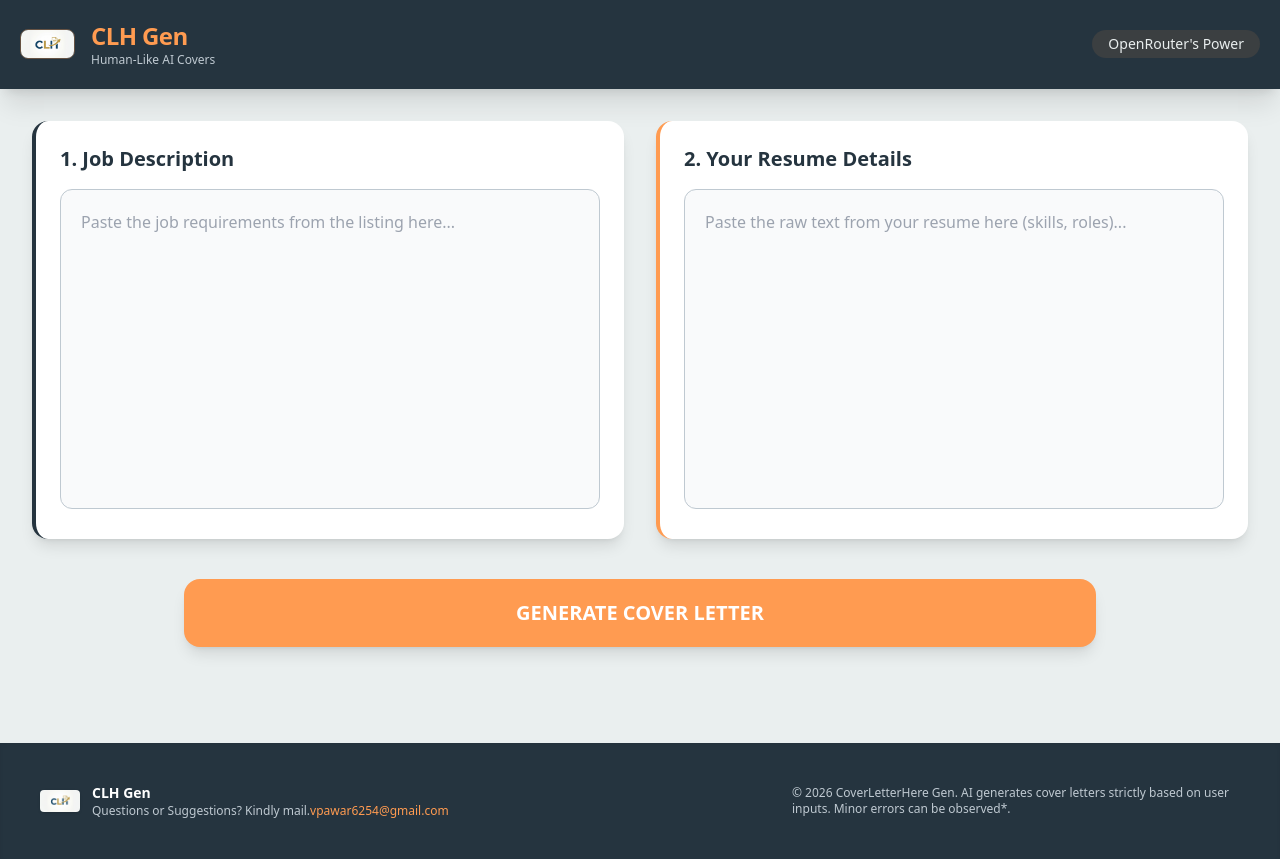
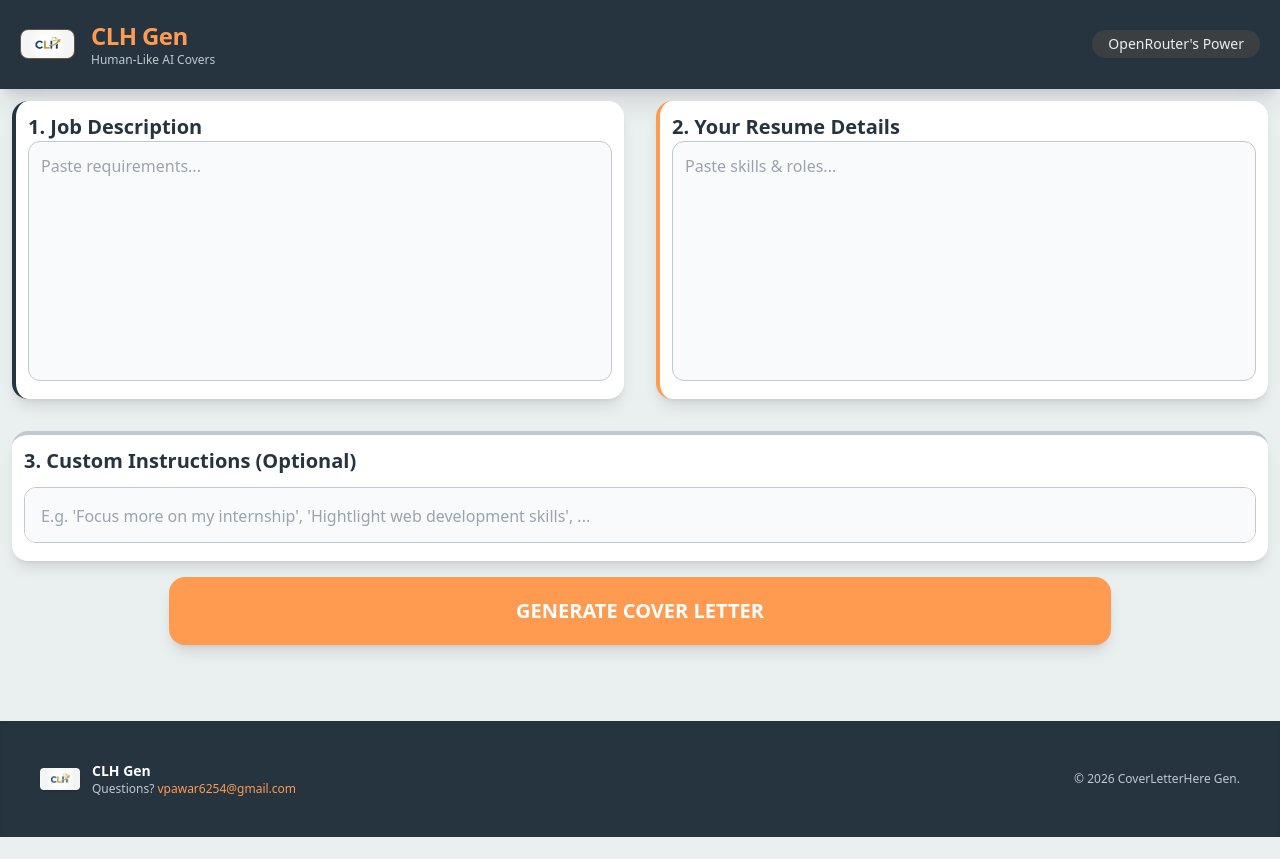
Before and after one commit to VishwajeetPawar08/CoverLetterHere, a Next.js app: page / in a window 1280 px wide. After the commit the page ends 837 px from the top, so only its background shows below. Built offline with nearby package versions, Linux system fonts and the light colour scheme.

Commit message:
added box to get user instructions. Added feature to download pdf of CL. adjusted layouts

```diff
--- a/app/api/generate/route.ts
+++ b/app/api/generate/route.ts
@@ -2,7 +2,7 @@
 
 export async function POST(req: Request) {
   try {
-    const { jd, resume } = await req.json();
+    const { jd, resume, instructions } = await req.json();
 
     const response = await fetch("https://openrouter.ai/api/v1/chat/completions", {
       method: "POST",
@@ -33,7 +33,7 @@
           },
           {
             role: "user",
-            content: `Target Job Description: ${jd}\n\nMy Resume Details: ${resume}`
+            content: `Target Job Description: ${jd}\n\nMy Resume Details: ${resume}. Follow below instructions strictly ${instructions}`
           }
         ]
       })
--- a/app/page.tsx
+++ b/app/page.tsx
@@ -1,17 +1,17 @@
 "use client";
 import { useState } from 'react';
 import Image from 'next/image';
+import jsPDF from 'jspdf'; // Import the PDF library
 
 export default function Home() {
   const [jd, setJd] = useState('');
   const [resume, setResume] = useState('');
+  const [instructions, setInstructions] = useState(''); // New State for instructions
   const [result, setResult] = useState('');
   const [loading, setLoading] = useState(false);
   const [error, setError] = useState('');
 
-  // The fixed function that connects the button to the backend API
   const generate = async () => {
-    // Basic validation to ensure both fields are filled
     if (!jd || !resume) {
       setError("Please paste both the Job Description and your Resume Details.");
       return;
@@ -25,7 +25,8 @@
       const res = await fetch('/api/generate', {
         method: 'POST',
         headers: { 'Content-Type': 'application/json' },
-        body: JSON.stringify({ jd, resume }),
+        // Pass instructions to your API
+        body: JSON.stringify({ jd, resume, instructions }),
       });
 
       if (!res.ok) {
@@ -36,11 +37,26 @@
       const data = await res.json();
       setResult(data.text);
     } catch (err: any) {
-      console.error("Fetch Error:", err);
-      setError(`Error: ${err.message}. Please check your console/logs.`);
+      setError(`Error: ${err.message}`);
     } finally {
       setLoading(false);
     }
+  };
+
+  // PDF Generation Logic
+  const downloadPDF = () => {
+    const doc = new jsPDF();
+    const margin = 20;
+    const width = 170; // Wrap text to page width
+
+    doc.setFont("helvetica", "normal");
+    doc.setFontSize(12);
+
+    // Split text to fit into the PDF page width
+    const splitText = doc.splitTextToSize(result, width);
+    doc.text(splitText, margin, 30);
+
+    doc.save("Cover_Letter.pdf");
   };
 
   return (
@@ -61,112 +77,92 @@
       </nav>
 
       {/* MAIN CONTENT AREA */}
-      <main className="flex-grow p-4 md:p-8 max-w-7xl mx-auto w-full">
+      <main className="flex-grow md:p-3 max-w-7xl mx-auto w-full">
 
         {/* INPUT CARDS GRID */}
-        <div className="grid md:grid-cols-2 gap-8 mb-10">
-
-          {/* Card 1: Job Description */}
-          <div className="bg-white p-6 rounded-2xl shadow-lg border-l-4 border-[#25343F]">
-            <label className="font-bold text-xl mb-4 block flex items-center gap-2">
-              <span className="text-[#25343F]">1. Job Description</span>
-            </label>
+        <div className="grid md:grid-cols-2 gap-8 mb-8">
+          <div className="bg-white p-3 rounded-2xl shadow-lg border-l-4 border-[#25343F]">
+            <label className="font-bold text-xl block text-[#25343F]">1. Job Description</label>
             <textarea
-              className="w-full h-80 p-5 rounded-xl border border-[#BFC9D1] focus:ring-2 focus:ring-[#FF9B51] focus:border-[#FF9B51] outline-none transition-all resize-none text-gray-700 bg-gray-50"
-              placeholder="Paste the job requirements from the listing here..."
+              className="w-full h-60 p-3 rounded-xl border border-[#BFC9D1] focus:ring-2 focus:ring-[#FF9B51] outline-none transition-all resize-none text-gray-700 bg-gray-50"
+              placeholder="Paste requirements..."
               value={jd}
               onChange={(e) => setJd(e.target.value)}
             />
           </div>
 
-          {/* Card 2: Resume */}
-          <div className="bg-white p-6 rounded-2xl shadow-lg border-l-4 border-[#FF9B51]">
-            <label className="font-bold text-xl mb-4 block flex items-center gap-2">
-              <span className="text-[#25343F]">2. Your Resume Details</span>
-            </label>
+          <div className="bg-white p-3 rounded-2xl shadow-lg border-l-4 border-[#FF9B51]">
+            <label className="font-bold text-xl block text-[#25343F]">2. Your Resume Details</label>
             <textarea
-              className="w-full h-80 p-5 rounded-xl border border-[#BFC9D1] focus:ring-2 focus:ring-[#FF9B51] focus:border-[#FF9B51] outline-none transition-all resize-none text-gray-700 bg-gray-50"
-              placeholder="Paste the raw text from your resume here (skills, roles)..."
+              className="w-full h-60 p-3 rounded-xl border border-[#BFC9D1] focus:ring-2 focus:ring-[#FF9B51] outline-none transition-all resize-none text-gray-700 bg-gray-50"
+              placeholder="Paste skills & roles..."
               value={resume}
               onChange={(e) => setResume(e.target.value)}
             />
           </div>
         </div>
 
-        {/* Action and Output Section */}
+        {/* 3. CUSTOM INSTRUCTIONS (FULL WIDTH) */}
+        <div className="w-full mb-4 bg-white p-3 rounded-2xl shadow-lg border-t-4 border-[#BFC9D1]">
+          <label className="font-bold text-xl mb-3 block text-[#25343F]">3. Custom Instructions (Optional)</label>
+          <textarea
+            className="w-full h-14 p-4 rounded-xl border border-[#BFC9D1] focus:ring-2 focus:ring-[#FF9B51] outline-none transition-all resize-none text-gray-700 bg-gray-50"
+            placeholder="E.g. 'Focus more on my internship', 'Hightlight web development skills', ..."
+            value={instructions}
+            onChange={(e) => setInstructions(e.target.value)}
+          />
+        </div>
+
         <div className="flex flex-col items-center">
-
           {error && <div className="text-red-600 bg-red-100 p-3 rounded-lg font-medium mb-4">{error}</div>}
 
           <button
             onClick={generate}
             disabled={loading}
-            className="w-full md:w-3/4 transform active:scale-95 bg-[#FF9B51] text-white font-extrabold py-5 rounded-2xl text-xl hover:bg-[#e08a46] transition-all duration-150 shadow-lg disabled:opacity-50 disabled:cursor-not-allowed flex items-center justify-center gap-3"
+            className="w-full md:w-3/4 transform active:scale-95 bg-[#FF9B51] text-white font-extrabold py-5 rounded-2xl text-xl hover:bg-[#e08a46] transition-all shadow-lg disabled:opacity-50"
           >
-            {loading ? (
-              <>
-                <div className="animate-spin rounded-full h-6 w-6 border-b-2 border-white"></div>
-                DRAFTING...
-              </>
-            ) : "GENERATE COVER LETTER"}
+            {loading ? "DRAFTING..." : "GENERATE COVER LETTER"}
           </button>
 
-          {/* GENERATION ANIMATION */}
-          {/* FULL SCREEN OVERLAY ANIMATION */}
+          {/* LOADER OVERLAY */}
           {loading && (
-            <div className="fixed inset-0 z-50 flex items-center justify-center bg-[#25343F]/80 backdrop-blur-sm transition-opacity">
-              <div className="bg-white p-10 rounded-3xl shadow-2xl flex flex-col items-center gap-6 border-b-8 border-[#FF9B51] animate-in zoom-in duration-300">
-
-                {/* The Paper Animation Container */}
-                <div className="w-20 h-24 border-4 border-[#25343F] relative rounded-lg overflow-hidden bg-gray-50 shadow-inner">
+            <div className="fixed inset-0 z-50 flex items-center justify-center bg-[#25343F]/80 backdrop-blur-sm">
+              <div className="bg-white p-10 rounded-3xl shadow-2xl flex flex-col items-center gap-6 border-b-8 border-[#FF9B51]">
+                <div className="w-20 h-24 border-4 border-[#25343F] relative rounded-lg overflow-hidden">
                   <div className="bg-[#FF9B51] w-full doc-animation absolute bottom-0"></div>
-
-                  {/* Decorative lines to look like text */}
-                  <div className="absolute top-4 left-4 right-4 h-1.5 bg-[#25343F]/10 rounded"></div>
-                  <div className="absolute top-8 left-4 right-4 h-1.5 bg-[#25343F]/10 rounded"></div>
-                  <div className="absolute top-12 left-4 right-4 h-1.5 bg-[#25343F]/10 rounded"></div>
-                  <div className="absolute top-16 left-4 right-8 h-1.5 bg-[#25343F]/10 rounded"></div>
                 </div>
-
-                <div className="text-center">
-                  <h3 className="text-[#25343F] text-2xl font-black tracking-tight">DRAFTING...</h3>
-                  <p className="text-[#25343F]/60 font-medium animate-pulse mt-2">
-                    Syncing JD with your experience
-                  </p>
-                </div>
-
-                {/* Small spinning sub-loader */}
-                <div className="flex gap-1">
-                  <div className="w-2 h-2 bg-[#FF9B51] rounded-full animate-bounce [animation-delay:-0.3s]"></div>
-                  <div className="w-2 h-2 bg-[#FF9B51] rounded-full animate-bounce [animation-delay:-0.15s]"></div>
-                  <div className="w-2 h-2 bg-[#FF9B51] rounded-full animate-bounce"></div>
-                </div>
+                <h3 className="text-[#25343F] text-2xl font-black">DRAFTING...</h3>
               </div>
             </div>
           )}
 
           {result && !loading && (
-            <div className="mt-12 w-full p-8 bg-white rounded-3xl shadow-2xl border-t-8 border-[#FF9B51] animate-in fade-in slide-in-from-bottom-4 duration-500">
-              <div className="flex justify-between items-center mb-6 pb-4 border-b border-[#BFC9D1]">
+            <div className="mt-12 w-full p-8 bg-white rounded-3xl shadow-2xl border-t-8 border-[#FF9B51]">
+              <div className="flex flex-col md:flex-row justify-between items-center gap-4 mb-6 pb-4 border-b border-[#BFC9D1]">
                 <h2 className="text-2xl font-bold text-[#25343F]">Your Human-Like Cover Letter</h2>
-                <button
-                  onClick={() => {
-                    navigator.clipboard.writeText(result);
-                    alert("Copied to clipboard!");
-                  }}
-                  className="flex items-center justify-center gap-2 bg-[#25343F] text-white px-4 py-2 rounded-lg hover:bg-black transition-all text-sm font-bold mx-auto md:mx-0"
-                >
-                  <svg xmlns="http://www.w3.org/2000/svg" className="h-4 w-4" fill="none" viewBox="0 0 24 24" stroke="currentColor">
-                    <path strokeLinecap="round" strokeLinejoin="round" strokeWidth={2} d="M8 5H6a2 2 0 00-2 2v12a2 2 0 002 2h10a2 2 0 002-2v-1M8 5a2 2 0 002 2h2a2 2 0 002-2M8 5a2 2 0 012-2h2a2 2 0 012 2m0 0h2a2 2 0 012 2v3m2 4H10m0 0l3-3m-3 3l3 3" />
-                  </svg>
-                  <span>COPY LETTER</span>
-                </button>
 
+                {/* BUTTON GROUP */}
+                <div className="flex gap-3">
+                  <button
+                    onClick={() => {
+                      navigator.clipboard.writeText(result);
+                      alert("Copied!");
+                    }}
+                    className="flex items-center gap-2 bg-[#25343F] text-white px-5 py-2.5 rounded-lg hover:bg-black transition-all text-sm font-bold shadow-md"
+                  >
+                    COPY
+                  </button>
 
+                  <button
+                    onClick={downloadPDF}
+                    className="flex items-center gap-2 bg-[#FF9B51] text-white px-5 py-2.5 rounded-lg hover:bg-[#e08a46] transition-all text-sm font-bold shadow-md"
+                  >
+                    DOWNLOAD PDF
+                  </button>
+                </div>
               </div>
 
-              {/* Clean, readable text area */}
-              <div className="bg-gray-50 p-6 rounded-xl border border-gray-100 shadow-inner">
+              <div className="bg-gray-50 p-6 rounded-xl border border-gray-100">
                 <p className="whitespace-pre-wrap font-sans text-gray-800 leading-relaxed text-lg tracking-wide">
                   {result}
                 </p>
@@ -176,22 +172,18 @@
         </div>
       </main>
 
-      {/* FOOTER */}
       <footer className="p-10 mt-16 shadow-inner" style={{ backgroundColor: '#25343F', color: '#BFC9D1' }}>
         <div className="max-w-7xl mx-auto flex flex-col md:flex-row justify-between items-center text-center md:text-left gap-4">
           <div className="flex items-center gap-3">
             <Image src="/logo.png" alt="Logo" width={40} height={40} className="rounded shadow" />
             <div className="flex flex-col items-start">
               <p className="text-sm font-bold text-white">CLH Gen</p>
-              {/* The Mail Link is here */}
               <span className="text-xs">
-                Questions or Suggestions? Kindly mail.<a href="mailto:vpawar6254@gmail.com" className="text-[#FF9B51] hover:text-[#e08a46]">vpawar6254@gmail.com</a>
+                Questions? <a href="mailto:vpawar6254@gmail.com" className="text-[#FF9B51] hover:underline">vpawar6254@gmail.com</a>
               </span>
             </div>
           </div>
-          <p className="text-xs max-w-md">
-            © 2026 CoverLetterHere Gen. AI generates cover letters strictly based on user inputs. Minor errors can be observed*.
-          </p>
+          <p className="text-xs">© 2026 CoverLetterHere Gen.</p>
         </div>
       </footer>
     </div>
--- a/package.json
+++ b/package.json
@@ -10,6 +10,7 @@
   },
   "dependencies": {
     "axios": "^1.15.0",
+    "jspdf": "^4.2.1",
     "next": "16.2.3",
     "react": "19.2.4",
     "react-dom": "19.2.4"
```
Also changed, not shown: 1 other file (tests, documents, lock files or other folders).
